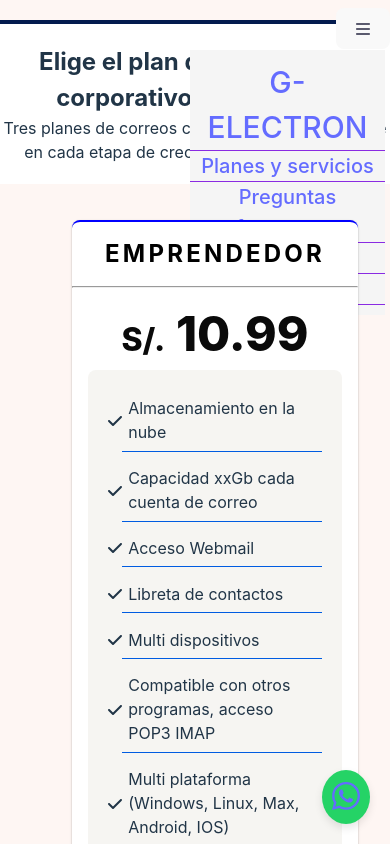
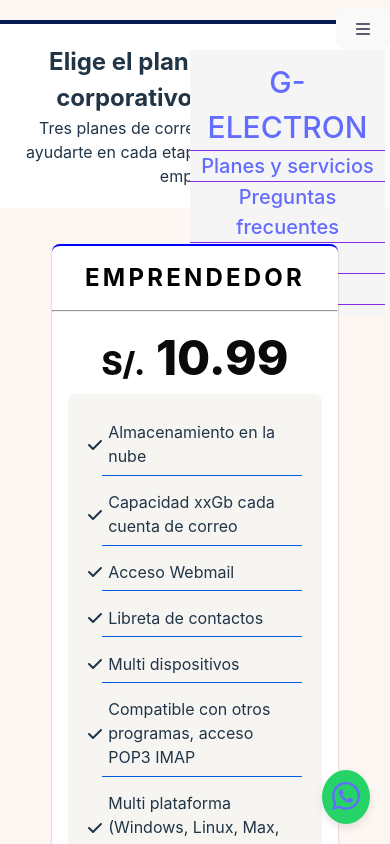
Before and after one commit to Krlozces/emailsCorporativos, a React (Vite) app: page /products in a window 390 px wide. Shown: the top 844 px of the page. Built offline with nearby package versions, Linux system fonts and the light colour scheme.

Commit message:
Responsiveness added.

```diff
--- a/src/App.css
+++ b/src/App.css
@@ -21,7 +21,7 @@ section{
   background-color: white;
   width: 100%;
   margin: 20px 0;
-  padding: 20px 0;
+  padding: 20px;
   border-top: 4px solid #031b4e;
 }
 
--- a/src/styles/card.css
+++ b/src/styles/card.css
@@ -90,6 +90,7 @@
 @media (max-width: 768px) {
     .container-card{
         flex-direction: column;
+        margin: 0;
     }
 
     .content-container{
```
